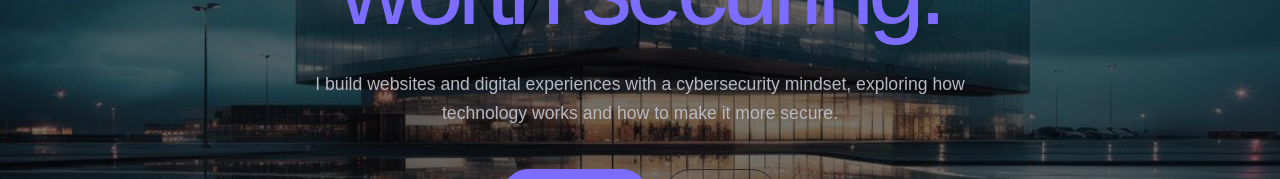
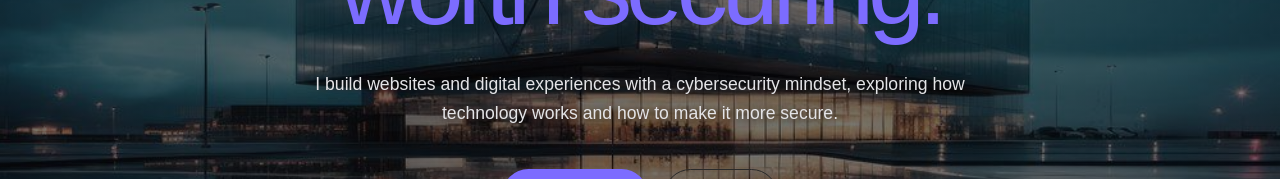
Before and after one commit to Temitope8-tech/Portfolio, a Next.js app: page / in a window 1280 px wide. Shown: the part 386-565 px from the top of the page. Built offline with nearby package versions, Linux system fonts and the light colour scheme.

Commit message:
Improve hero text contrast

```diff
--- a/src/app/globals.css
+++ b/src/app/globals.css
@@ -37,10 +37,8 @@ body::before {
   inset: 0;
   z-index: -1;
   background:
-    linear-gradient(
-      rgba(9, 9, 11, 0.55),
-      rgba(9, 9, 11, 0.55)
-    ),
+    linear-gradient(rgba(9, 9, 11, 0.55),
+      rgba(9, 9, 11, 0.55)),
     url("/images/hero-bg.jpg") center top / cover no-repeat;
   pointer-events: none;
 }
@@ -138,9 +136,10 @@ body::before {
 .hero-description {
   max-width: 650px;
   margin: 32px auto 0;
-  color: #b8b8c2;
+  color: #e4e4e7;
   font-size: 1.1rem;
   line-height: 1.7;
+  text-shadow: 0 2px 10px rgba(0, 0, 0, 0.6);
 }
 
 .hero-actions {
```
